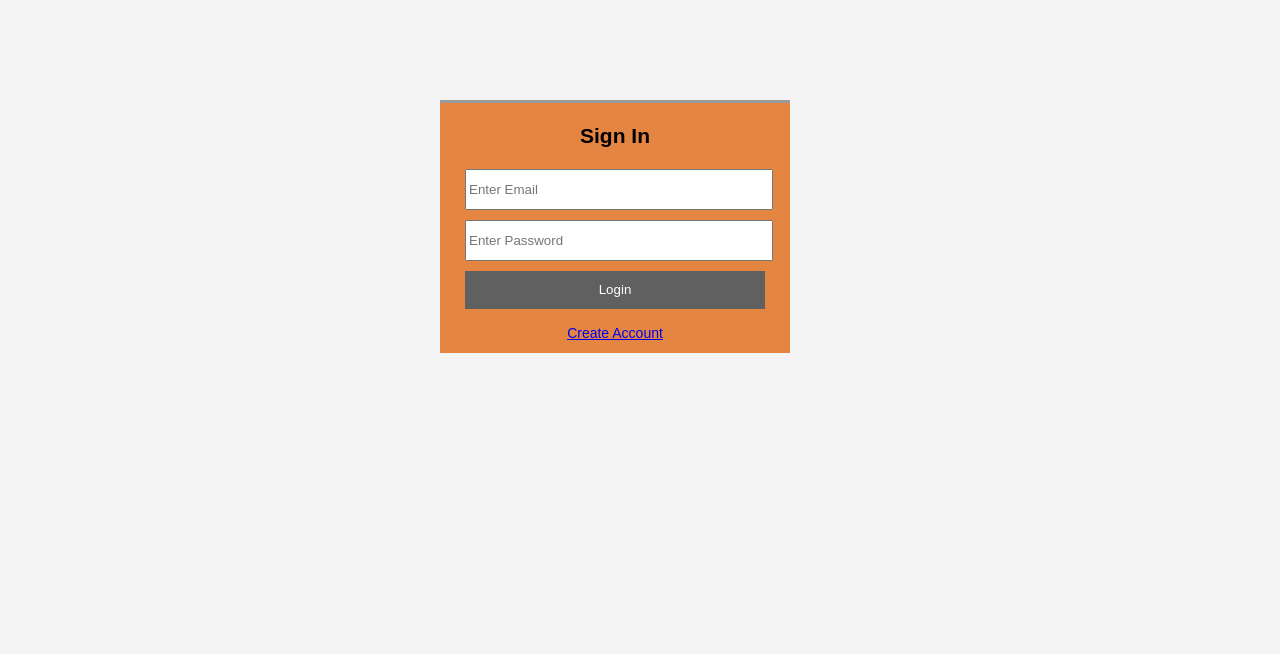
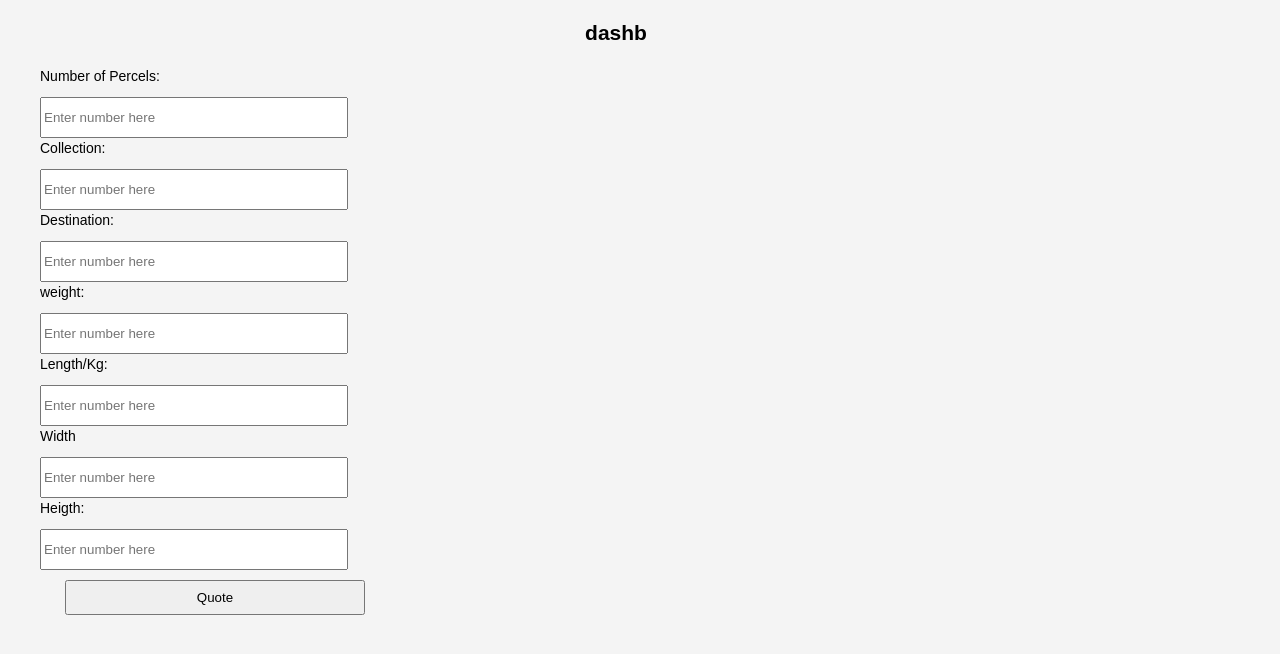
Before and after one commit to sengayire/sendIT, a plain HTML site: page user_dushb.html in a window 1280 px wide. Shown: the part 142-796 px from the top of the page. Drawn offline with Linux system fonts and the light colour scheme.

Commit message:
upadating user dashboard

```diff
--- a/css/sendIT.css
+++ b/css/sendIT.css
@@ -191,3 +191,11 @@ form #login-frm{
 #signup {
 	float: right;
 }
+/* dashb*/
+
+ form #dshb{
+
+	display: none;
+
+
+}
--- a/user_dushb.html
+++ b/user_dushb.html
@@ -36,16 +36,25 @@
 </header>
 <section class="form-sct" >
 	<div class="container">
+		<center><h1>dashb</h1></center>
+		<form id="dashb" action="">
+					<label>Number of Percels:</label>
+					<input type="number" name="" placeholder="Enter number here "/>
+					<label>Collection:</label>
+					<input type="number" name="" placeholder="Enter number here "/>
+					<label>Destination:</label>
+					<input type="number" name="" placeholder="Enter number here "/>
+					<label>weight:</label>
+					<input type="number" name="" placeholder="Enter number here "/>
+					<label>Length/Kg:</label>
+					<input type="number" name="" placeholder="Enter number here "/>
+					<label>Width</label>
+					<input type="number" name="" placeholder="Enter number here "/>
+					<label>Heigth:</label>
+					<input type="number" name="" placeholder="Enter number here "/>
+					<button type="submit" class="Send">Quote</button>
 
-		<form id="login-frm">
-			<div class="frm-container">
 
-					<center><h1>Sign In</h1></center>
-					<input type="email" name="" placeholder="Enter Email"/>
-					<input type="password" name="" placeholder="Enter Password"/>
-					<button type="submit" class="button_1">Login</button>
-			        <center><p><a href="signup.html">Create Account</a></p></center>
-			</div>
 
 
 		</form>
```
Also changed, not shown: login.html (+1 -1 lines).
